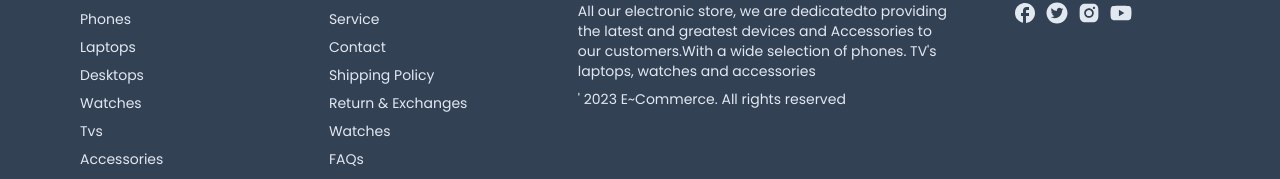
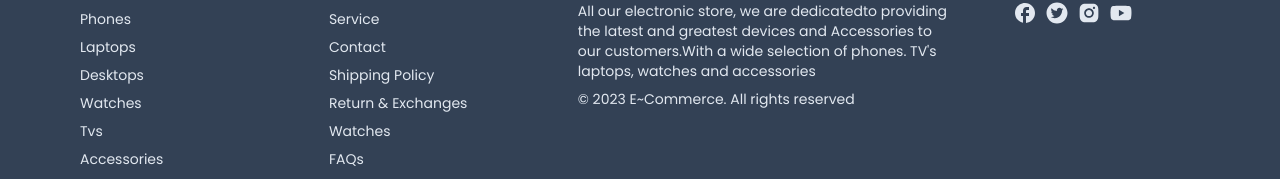
Before and after one commit to Ella-1/E-Shop, a Next.js app: page / in a window 1280 px wide. Shown: the part 688-867 px from the top of the page. Built offline with nearby package versions, Linux system fonts and the light colour scheme; no server answers; the database is empty; a web font is replaced by a local one.

Commit message:
Update Footer.tsx

```diff
--- a/app/components/footer/Footer.tsx
+++ b/app/components/footer/Footer.tsx
@@ -35,9 +35,10 @@ function Footer() {
               and greatest devices and Accessories to our customers.With a wide
               selection of phones. TV's laptops, watches and accessories
             </p>
-            <p>
-  &apos; {new Date().getFullYear()} E~Commerce. All rights reserved{" "}
+           <p>
+  &copy; {new Date().getFullYear()} E~Commerce. All rights reserved{" "}
 </p>
+
 
           </div>
 
```
